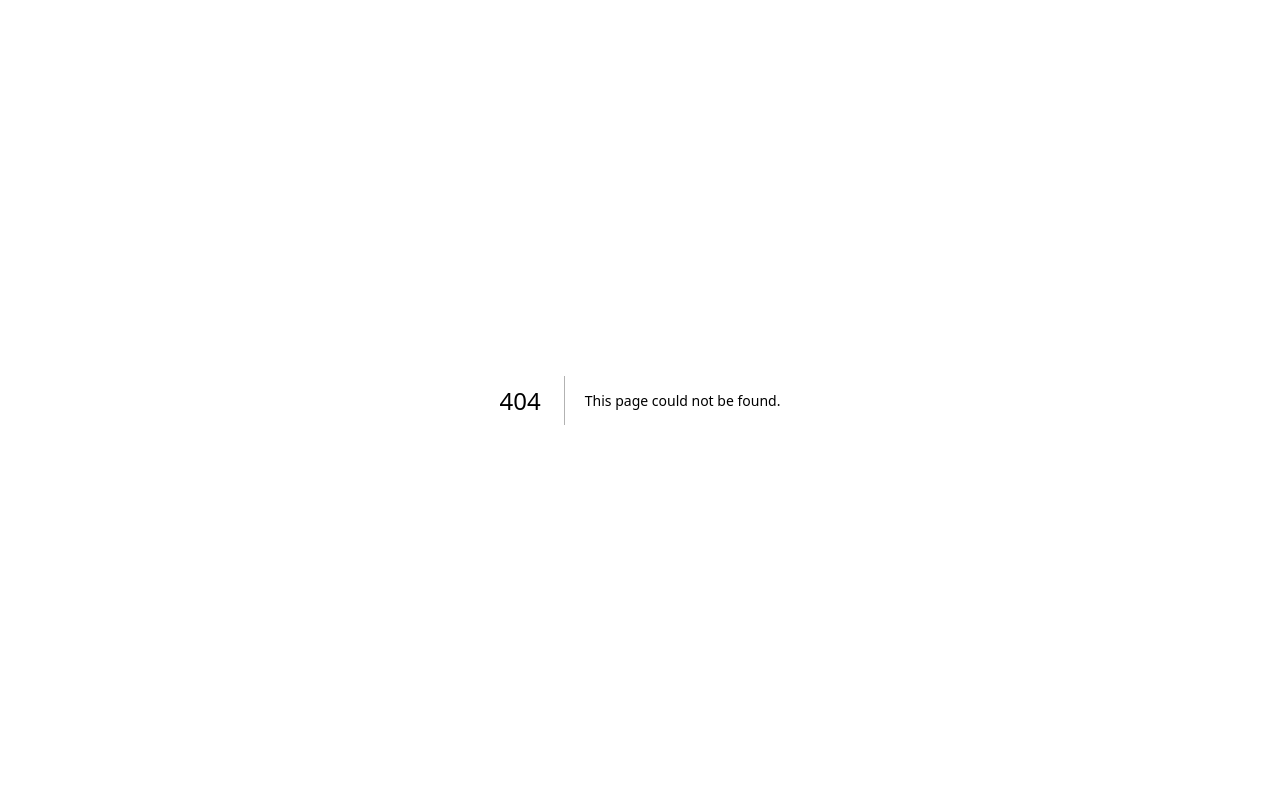
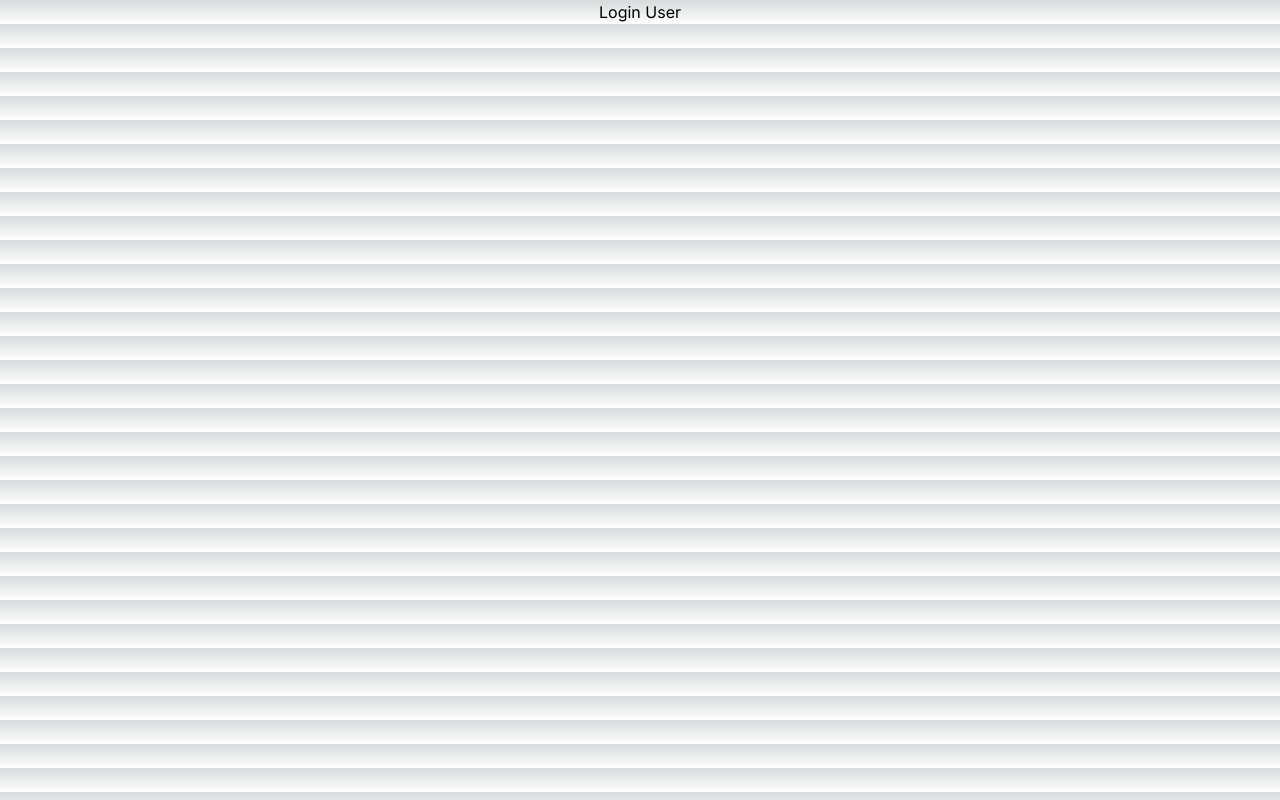
Before and after one commit to Shivd131/auth-brushup, a Next.js app: page /login in a window 1280 px wide. Before the commit this address had no page. Built offline with nearby package versions, Linux system fonts and the light colour scheme.

Commit message:
feat: setup folder structure

```diff
--- /dev/null
+++ b/src/app/login/page.tsx
@@ -0,0 +1,7 @@
+export default function LoginPage() {
+    return (
+        <div>
+            <h1 className="text-center ">Login User</h1>
+        </div>
+    )
+}
--- /dev/null
+++ b/src/app/signup/page.tsx
@@ -0,0 +1,9 @@
+const SignupPage = () => {
+    return (
+        <div>
+            <h1 className="text-center">Signup</h1>
+        </div>
+    )
+}
+
+export default SignupPage;
```
Also changed, not shown: package.json (+10 -4 lines), src/app/api/users/login/route.ts (added), src/app/api/users/signup/route.ts (added), src/dbConfig/dbConfig.ts (added), 2 other files (tests, documents, lock files or other folders).
